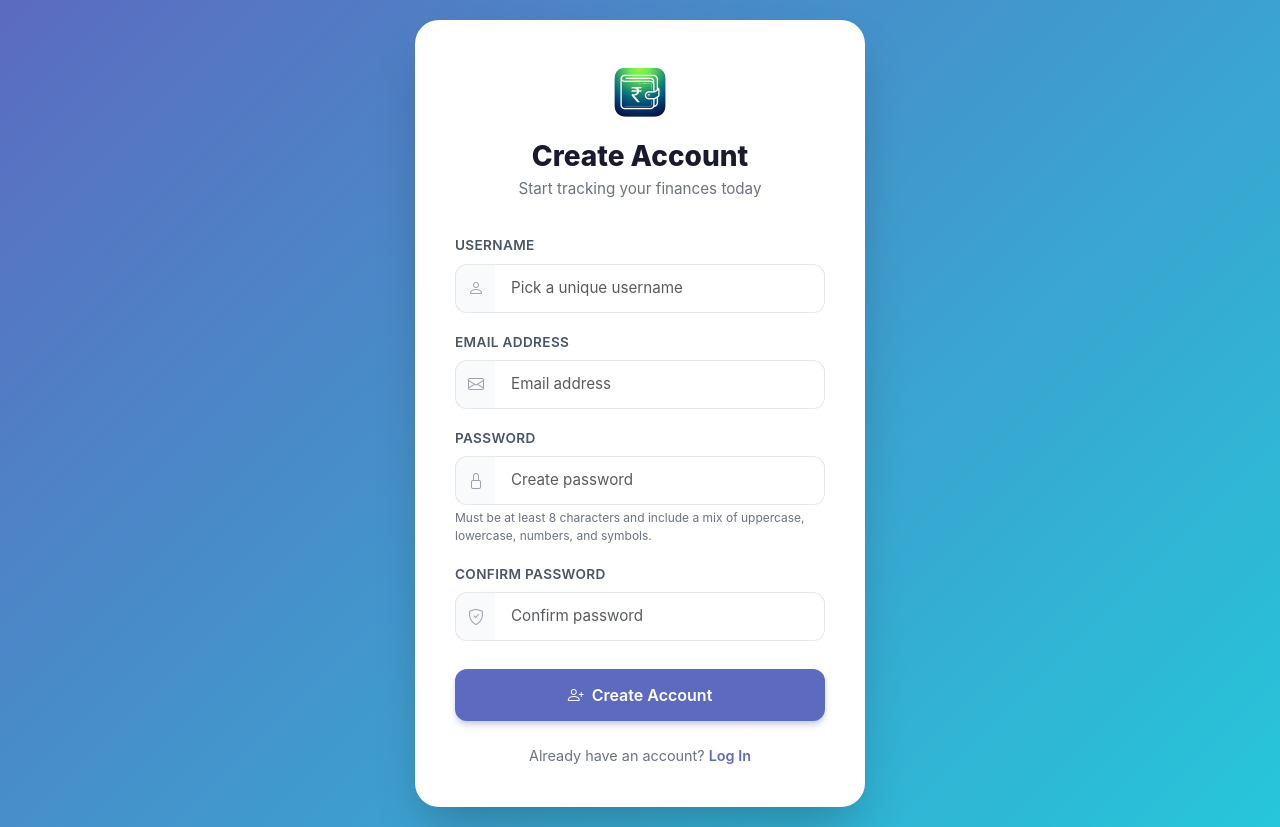
After one commit to Shishir98/budget-tracker, a Django app: page /signup/ in a window 1280 px wide. The commit adds this page. Run offline with Django 5.2, Linux system fonts and the light colour scheme.

Commit message:
feat: implement user authentication system with custom password validation and registration/login views

```diff
--- a/core/forms.py
+++ b/core/forms.py
@@ -2,6 +2,9 @@ from django import forms
 from .models import (Transaction, Investment, InvestmentType, Category,
                      MonthlyLimit, PurchasePlan, Subscription, UserProfile)
 from django.contrib.auth.models import User
+from django.contrib.auth.password_validation import validate_password
+from django.core.exceptions import ValidationError
+import re
 
 
 class UserProfileForm(forms.ModelForm):
@@ -156,3 +159,52 @@ class PDFUploadForm(forms.Form):
         choices=[('icici', 'ICICI Bank'), ('hdfc', 'HDFC Bank'), ('sbi', 'SBI'), ('other', 'Other / Auto-detect')],
         widget=forms.Select(attrs={'class': 'form-select'})
     )
+
+
+class SignupForm(forms.ModelForm):
+    password = forms.CharField(widget=forms.PasswordInput(attrs={'class': 'form-control', 'placeholder': 'Create password'}))
+    confirm_password = forms.CharField(widget=forms.PasswordInput(attrs={'class': 'form-control', 'placeholder': 'Confirm password'}))
+    email = forms.EmailField(widget=forms.EmailInput(attrs={'class': 'form-control', 'placeholder': 'Email address'}))
+    username = forms.CharField(widget=forms.TextInput(attrs={'class': 'form-control', 'placeholder': 'Pick a unique username'}))
+
+    class Meta:
+        model = User
+        fields = ['username', 'email', 'password']
+
+    def clean_username(self):
+        username = self.cleaned_data.get('username')
+        if User.objects.filter(username=username).exists():
+            raise forms.ValidationError("This username is already taken.")
+        return username
+
+    def clean_email(self):
+        email = self.cleaned_data.get('email')
+        if User.objects.filter(email=email).exists():
+            raise forms.ValidationError("An account with this email already exists.")
+        return email
+
+    def clean(self):
+        cleaned_data = super().clean()
+        password = cleaned_data.get("password")
+        confirm_password = cleaned_data.get("confirm_password")
+        username = cleaned_data.get("username")
+
+        if password:
+            if password != confirm_password:
+                self.add_error('confirm_password', "Passwords do not match.")
+
+            # Django's built-in validators (from settings.py) - now includes our custom SecurePasswordValidator
+            user = User(username=username) if username else None
+            try:
+                validate_password(password, user=user)
+            except ValidationError as e:
+                self.add_error('password', e)
+
+        return cleaned_data
+
+    def save(self, commit=True):
+        user = super().save(commit=False)
+        user.set_password(self.cleaned_data["password"])
+        if commit:
+            user.save()
+        return user
--- a/core/templates/core/login.html
+++ b/core/templates/core/login.html
@@ -50,6 +50,9 @@ body { background: linear-gradient(135deg, #5C6BC0 0%, #26C6DA 100%); min-height
     <input type="hidden" name="next" value="{{ next }}">
     <button type="submit" class="btn-login"><i class="bi bi-box-arrow-in-right me-2"></i>Sign In</button>
   </form>
+  <div class="text-center mt-4">
+    <p class="text-muted small">Don't have an account? <a href="{% url 'signup' %}" class="text-primary fw-bold text-decoration-none">Sign Up</a></p>
+  </div>
 </div>
 <script src="https://cdn.jsdelivr.net/npm/bootstrap@5.3.2/dist/js/bootstrap.bundle.min.js"></script>
 </body>
--- /dev/null
+++ b/core/templates/core/signup.html
@@ -0,0 +1,165 @@
+<!DOCTYPE html>
+{% load static %}
+<html lang="en">
+<head>
+<meta charset="UTF-8">
+<meta name="viewport" content="width=device-width, initial-scale=1.0">
+<title>Budget Tracker — Sign Up</title>
+<link href="https://cdn.jsdelivr.net/npm/bootstrap@5.3.2/dist/css/bootstrap.min.css" rel="stylesheet">
+<link href="https://cdn.jsdelivr.net/npm/bootstrap-icons@1.11.3/font/bootstrap-icons.min.css" rel="stylesheet">
+<style>
+:root {
+    --primary: #5C6BC0;
+    --primary-dark: #3949AB;
+    --secondary: #26C6DA;
+    --bg-gradient: linear-gradient(135deg, #5C6BC0 0%, #26C6DA 100%);
+}
+body {
+    background: var(--bg-gradient);
+    min-height: 100vh;
+    display: flex;
+    align-items: center;
+    justify-content: center;
+    padding: 20px;
+    font-family: 'Inter', -apple-system, sans-serif;
+}
+.signup-card {
+    background: white;
+    border-radius: 24px;
+    padding: 40px;
+    width: 100%;
+    max-width: 450px;
+    box-shadow: 0 25px 50px -12px rgba(0, 0, 0, 0.25);
+    animation: fadeIn 0.6s ease-out;
+}
+@keyframes fadeIn {
+    from { opacity: 0; transform: translateY(20px); }
+    to { opacity: 1; transform: translateY(0); }
+}
+.brand { text-align: center; margin-bottom: 32px; }
+.brand h1 { font-size: 1.75rem; font-weight: 800; color: #1a1a2e; margin-bottom: 4px; }
+.brand p { color: #6b7280; font-size: 0.95rem; }
+
+.form-label { font-weight: 600; color: #4b5563; font-size: 0.85rem; text-transform: uppercase; letter-spacing: 0.025em; }
+.form-control {
+    border-radius: 12px;
+    padding: 12px 16px;
+    border: 1.5px solid #e5e7eb;
+    font-size: 0.95rem;
+    transition: all 0.2s;
+}
+.form-control:focus {
+    border-color: var(--primary);
+    box-shadow: 0 0 0 4px rgba(92,107,192, 0.1);
+    outline: none;
+}
+.input-group-text {
+    background: #f9fafb;
+    border-radius: 12px 0 0 12px;
+    border: 1.5px solid #e5e7eb;
+    border-right: none;
+    color: #9ca3af;
+}
+.input-group .form-control { border-radius: 0 12px 12px 0; border-left: none; }
+
+.btn-signup {
+    background: var(--primary);
+    border: none;
+    border-radius: 12px;
+    padding: 14px;
+    font-size: 1rem;
+    font-weight: 600;
+    width: 100%;
+    color: white;
+    margin-top: 24px;
+    transition: all 0.2s;
+    box-shadow: 0 4px 6px -1px rgba(92,107,192, 0.4);
+}
+.btn-signup:hover {
+    background: var(--primary-dark);
+    transform: translateY(-1px);
+    box-shadow: 0 10px 15px -3px rgba(92,107,192, 0.4);
+}
+.footer-text { text-align: center; margin-top: 24px; color: #6b7280; font-size: 0.9rem; }
+.footer-text a { color: var(--primary); text-decoration: none; font-weight: 600; }
+.footer-text a:hover { text-decoration: underline; }
+
+.error-list { color: #dc2626; font-size: 0.85rem; margin-top: 4px; list-style: none; padding: 0; }
+</style>
+</head>
+<body>
+<div class="signup-card">
+  <div class="brand">
+    <img src="/icons/logo.png" alt="Logo" style="height: 64px; width: 64px; object-fit: contain; margin-bottom: 16px;">
+    <h1>Create Account</h1>
+    <p>Start tracking your finances today</p>
+  </div>
+
+  <form method="post" novalidate>
+    {% csrf_token %}
+
+    {% if form.non_field_errors %}
+    <div class="alert alert-danger py-2 small rounded-3 mb-4">
+        {% for error in form.non_field_errors %}{{ error }}{% endfor %}
+    </div>
+    {% endif %}
+
+    <div class="mb-3">
+      <label class="form-label">Username</label>
+      <div class="input-group">
+        <span class="input-group-text"><i class="bi bi-person"></i></span>
+        {{ form.username }}
+      </div>
+      {% if form.username.errors %}
+      <ul class="error-list">{% for error in form.username.errors %}<li>{{ error }}</li>{% endfor %}</ul>
+      {% endif %}
+    </div>
+
+    <div class="mb-3">
+      <label class="form-label">Email Address</label>
+      <div class="input-group">
+        <span class="input-group-text"><i class="bi bi-envelope"></i></span>
+        {{ form.email }}
+      </div>
+      {% if form.email.errors %}
+      <ul class="error-list">{% for error in form.email.errors %}<li>{{ error }}</li>{% endfor %}</ul>
+      {% endif %}
+    </div>
+
+    <div class="mb-3">
+      <label class="form-label">Password</label>
+      <div class="input-group">
+        <span class="input-group-text"><i class="bi bi-lock"></i></span>
+        {{ form.password }}
+      </div>
+      <div class="form-text mt-1" style="font-size: 0.75rem; color: #6b7280;">
+        Must be at least 8 characters and include a mix of uppercase, lowercase, numbers, and symbols.
+      </div>
+      {% if form.password.errors %}
+      <ul class="error-list">{% for error in form.password.errors %}<li>{{ error }}</li>{% endfor %}</ul>
+      {% endif %}
+    </div>
+
+    <div class="mb-1">
+      <label class="form-label">Confirm Password</label>
+      <div class="input-group">
+        <span class="input-group-text"><i class="bi bi-shield-check"></i></span>
+        {{ form.confirm_password }}
+      </div>
+      {% if form.confirm_password.errors %}
+      <ul class="error-list">{% for error in form.confirm_password.errors %}<li>{{ error }}</li>{% endfor %}</ul>
+      {% endif %}
+    </div>
+
+    <button type="submit" class="btn-signup">
+        <i class="bi bi-person-plus me-2"></i>Create Account
+    </button>
+  </form>
+
+  <div class="footer-text">
+    Already have an account? <a href="{% url 'login' %}">Log In</a>
+  </div>
+</div>
+<script src="https://cdn.jsdelivr.net/npm/bootstrap@5.3.2/dist/js/bootstrap.bundle.min.js"></script>
+</body>
+</html>
--- a/core/urls.py
+++ b/core/urls.py
@@ -6,6 +6,7 @@ urlpatterns = [
     path('', views.dashboard, name='dashboard'),
     path('login/', auth_views.LoginView.as_view(template_name='core/login.html'), name='login'),
     path('logout/', auth_views.LogoutView.as_view(next_page='login'), name='logout'),
+    path('signup/', views.signup, name='signup'),
 
     # Transactions
     path('transactions/', views.transaction_list, name='transaction_list'),
--- a/core/views/__init__.py
+++ b/core/views/__init__.py
@@ -10,3 +10,4 @@ from .savings import savings_dashboard, plan_edit, plan_delete, plan_toggle
 from .summary import summary
 from .pdf_upload import upload_pdf, pdf_preview
 from .settings_view import user_settings
+from .auth import signup
--- /dev/null
+++ b/core/views/auth.py
@@ -0,0 +1,75 @@
+from django.shortcuts import render, redirect
+from django.contrib.auth import login
+from django.contrib import messages
+from ..forms import SignupForm
+from ..models import Category, InvestmentType
+
+def signup(request):
+    if request.user.is_authenticated:
+        return redirect('dashboard')
+
+    if request.method == 'POST':
+        form = SignupForm(request.POST)
+        if form.is_valid():
+            user = form.save()
+
+            # Initialize basic data for the new user
+            initialize_user_data(user)
+
+            login(request, user)
+            messages.success(request, f"Welcome to Budget Tracker, {user.username}!")
+            return redirect('dashboard')
+    else:
+        form = SignupForm()
+
+    return render(request, 'core/signup.html', {'form': form})
+
+def initialize_user_data(user):
+    """Initializes basic categories and investment types for a new user."""
+
+    # Basic Categories from setup_demo.py
+    categories_data = [
+        ('Food & Dining', '#f97316', 'any', 'bag-heart', False),
+        ('Transport', '#06b6d4', 'expense', 'car-front', False),
+        ('Shopping', '#ec4899', 'expense', 'cart3', False),
+        ('Entertainment', '#8b5cf6', 'expense', 'film', False),
+        ('Utilities', '#eab308', 'expense', 'lightning-charge', False),
+        ('Health', '#f43f5e', 'expense', 'heart-pulse', False),
+        ('Education', '#6366f1', 'expense', 'book', False),
+        ('Travel', '#14b8a6', 'expense', 'airplane', False),
+        ('Groceries', '#22c55e', 'expense', 'basket', False),
+        ('Personal Care', '#d946ef', 'expense', 'person-heart', False),
+        ('Salary', '#10b981', 'income', 'briefcase', False),
+        ('Freelance', '#3b82f6', 'income', 'laptop', False),
+        ('Dividends', '#a855f7', 'income', 'cash-stack', False),
+        ('Investments', '#4f46e5', 'investment', 'graph-up-arrow', False),
+        ('Streaming', '#be123c', 'expense', 'play-circle', True),
+        ('Cloud Services', '#0284c7', 'expense', 'cloud', True),
+        ('Personal Transfer', '#475569', 'expense', 'person-lines-fill', False),
+    ]
+
+    for name, color, ctype, icon, is_sub in categories_data:
+        Category.objects.get_or_create(
+            user=user, name=name,
+            defaults={'color': color, 'type': ctype, 'icon': icon, 'is_subscription': is_sub}
+        )
+
+    # Basic Investment Types from setup_demo.py
+    inv_types = [
+        ('Mutual Fund (Equity)', False, False, 'bar-chart-line'),
+        ('Mutual Fund (Debt)', False, False, 'bar-chart'),
+        ('Fixed Deposit', True, True, 'bank'),
+        ('Stocks', False, False, 'graph-up-arrow'),
+        ('PPF', True, True, 'shield-check'),
+        ('NPS', False, True, 'person-badge'),
+        ('Gold ETF', False, False, 'gem'),
+        ('Real Estate', False, False, 'house'),
+        ('Crypto', False, False, 'currency-bitcoin'),
+        ('US Stocks', False, False, 'globe'),
+    ]
+
+    for name, has_mat, has_rate, icon in inv_types:
+        InvestmentType.objects.get_or_create(
+            user=user, name=name,
+            defaults={'has_maturity': has_mat, 'has_interest_rate': has_rate, 'icon': icon}
+        )
```
Also changed, not shown: Features.md (+17 -3 lines), budget_project/settings.py (+21 -1 lines), core/templates/core/settings.html (+25 -1 lines), core/validators.py (added, +31 -0 lines), core/views/settings_view.py (+24 -7 lines).
